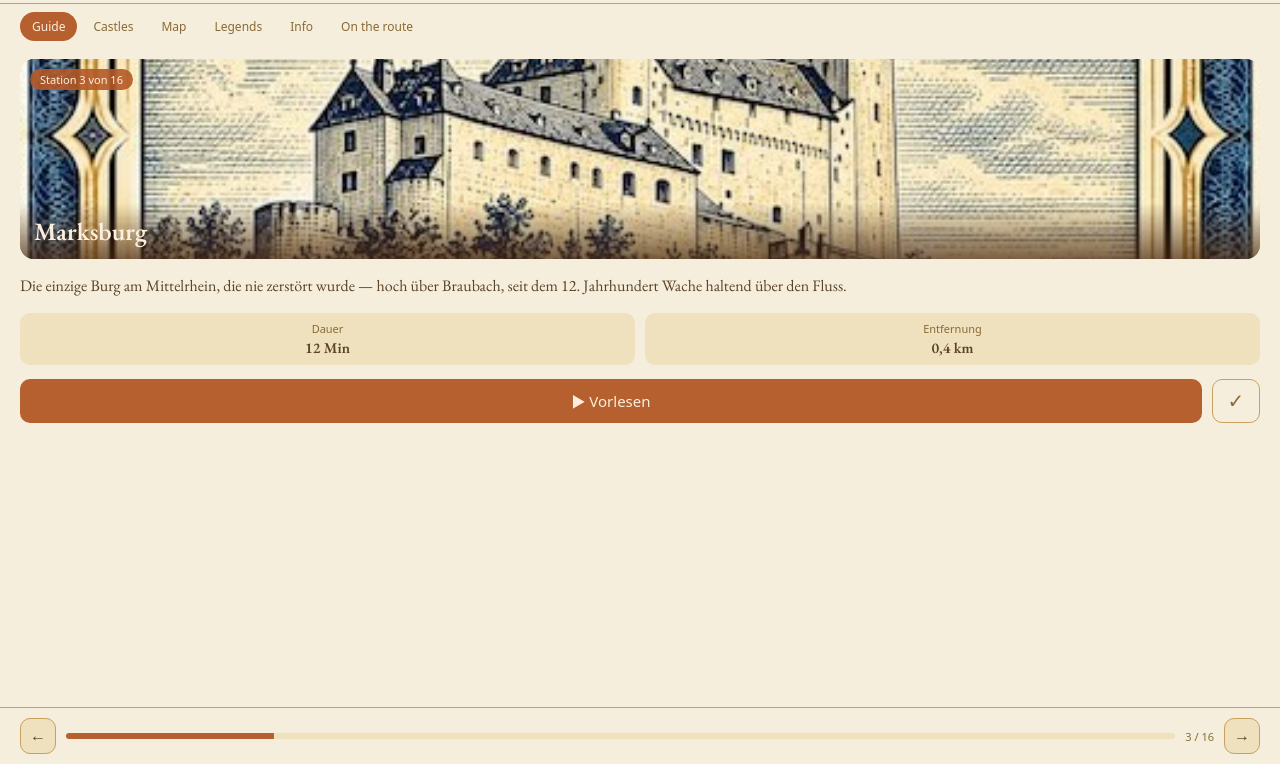
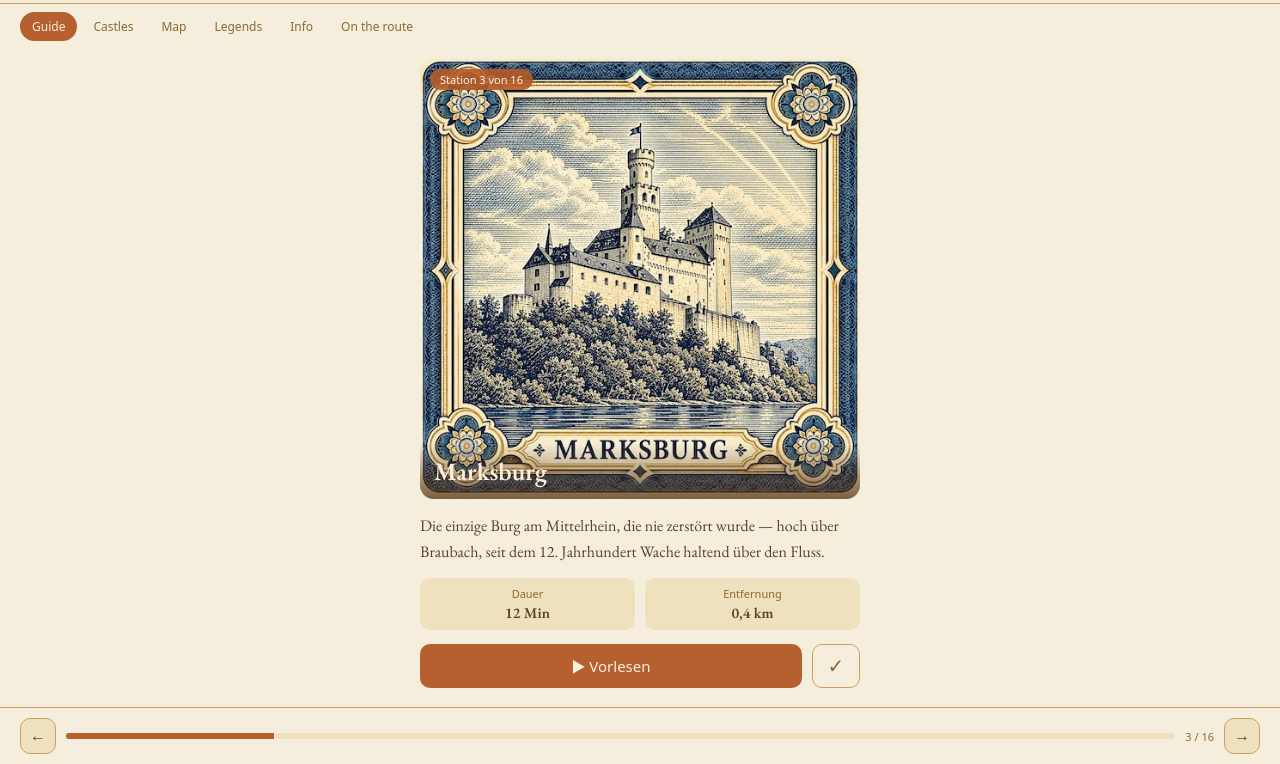
Before and after one commit to basana/PWA-rhine-guide-design-test, a plain HTML site: page index.html in a window 1280 px wide. Shown: the part 36-800 px from the top of the page. Drawn offline with nearby package versions, Linux system fonts and the light colour scheme.

Commit message:
Add files via upload

```diff
--- a/index.html
+++ b/index.html
@@ -90,18 +90,16 @@
 
   .tab.active { background: var(--terracotta); color: var(--cream-text); font-weight: 500; }
 
-  .content { flex: 1 1 auto; overflow-y: auto; padding: 0 var(--pad) var(--pad); }
+  .content { flex: 1 1 auto; overflow-y: auto; padding: 0 var(--pad) var(--pad); max-width: 480px; margin: 0 auto; width: 100%; }
 
   .photo {
     position: relative;
-    height: clamp(120px, 26vh, 200px);
+    width: 100%;
+    aspect-ratio: 1 / 1;
     margin: 10px 0 14px;
     border-radius: 14px;
     overflow: hidden;
     background: linear-gradient(180deg, #E8D9B5 0%, #D9C193 55%, #B98B4F 100%);
-    display: flex;
-    align-items: flex-end;
-    justify-content: center;
   }
 
   .photo img {
```
